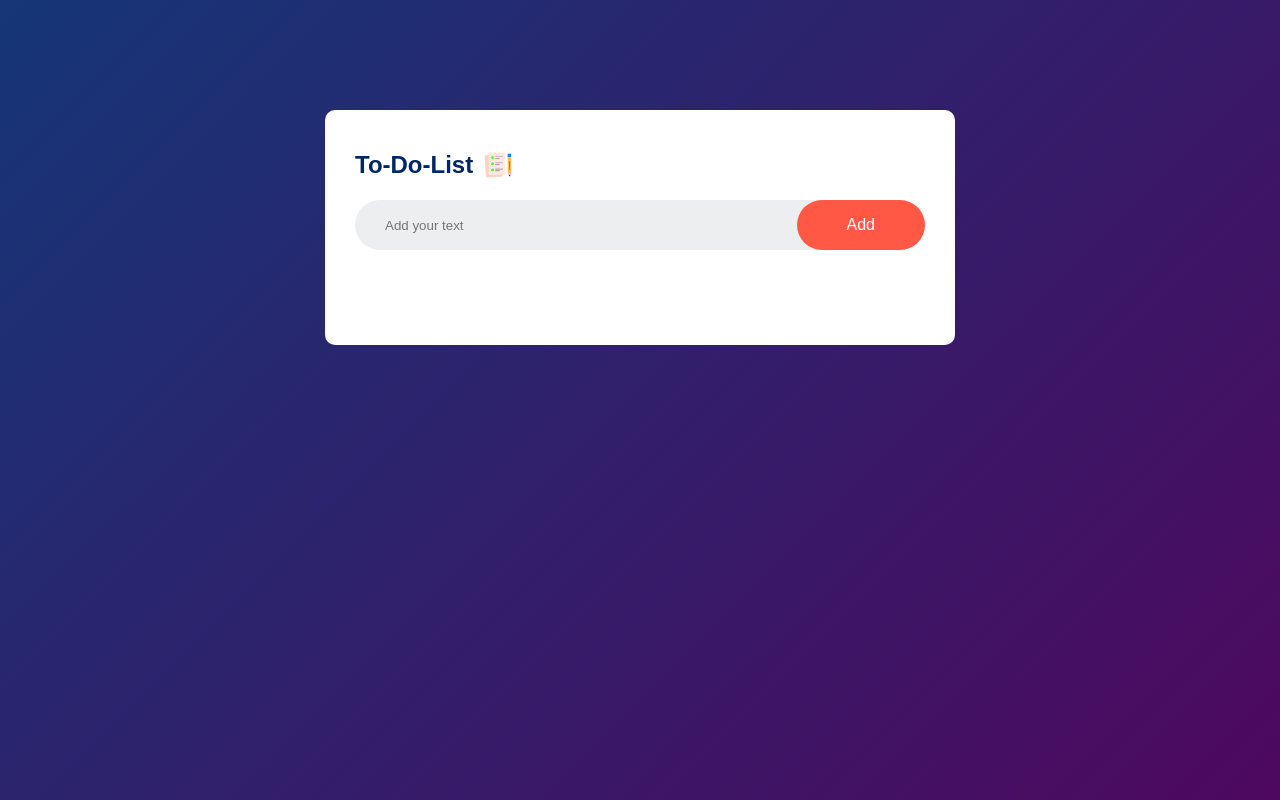
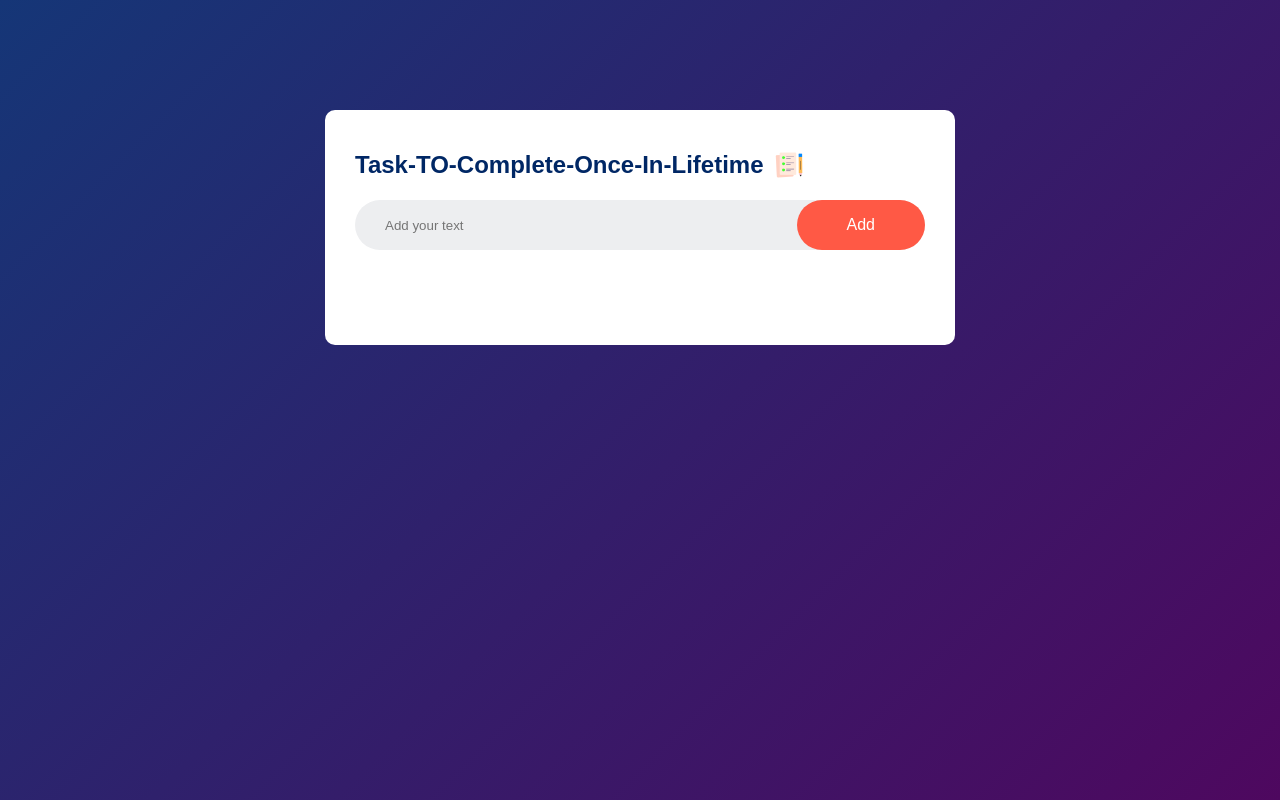
Before and after one commit to GaganSalian/Add-Your-Dreams, a plain HTML site: page index.html in a window 1280 px wide. Drawn offline with Linux system fonts and the light colour scheme.

Commit message:
Update index.html

```diff
--- a/index.html
+++ b/index.html
@@ -9,7 +9,7 @@
 <body>
     <div class="container">
         <div class="todo-app">
-            <h2>To-Do-List
+            <h2>Task-TO-Complete-Once-In-Lifetime
                 <img src="images/icon.png" >
             </h2>
             <div class="row">
```
